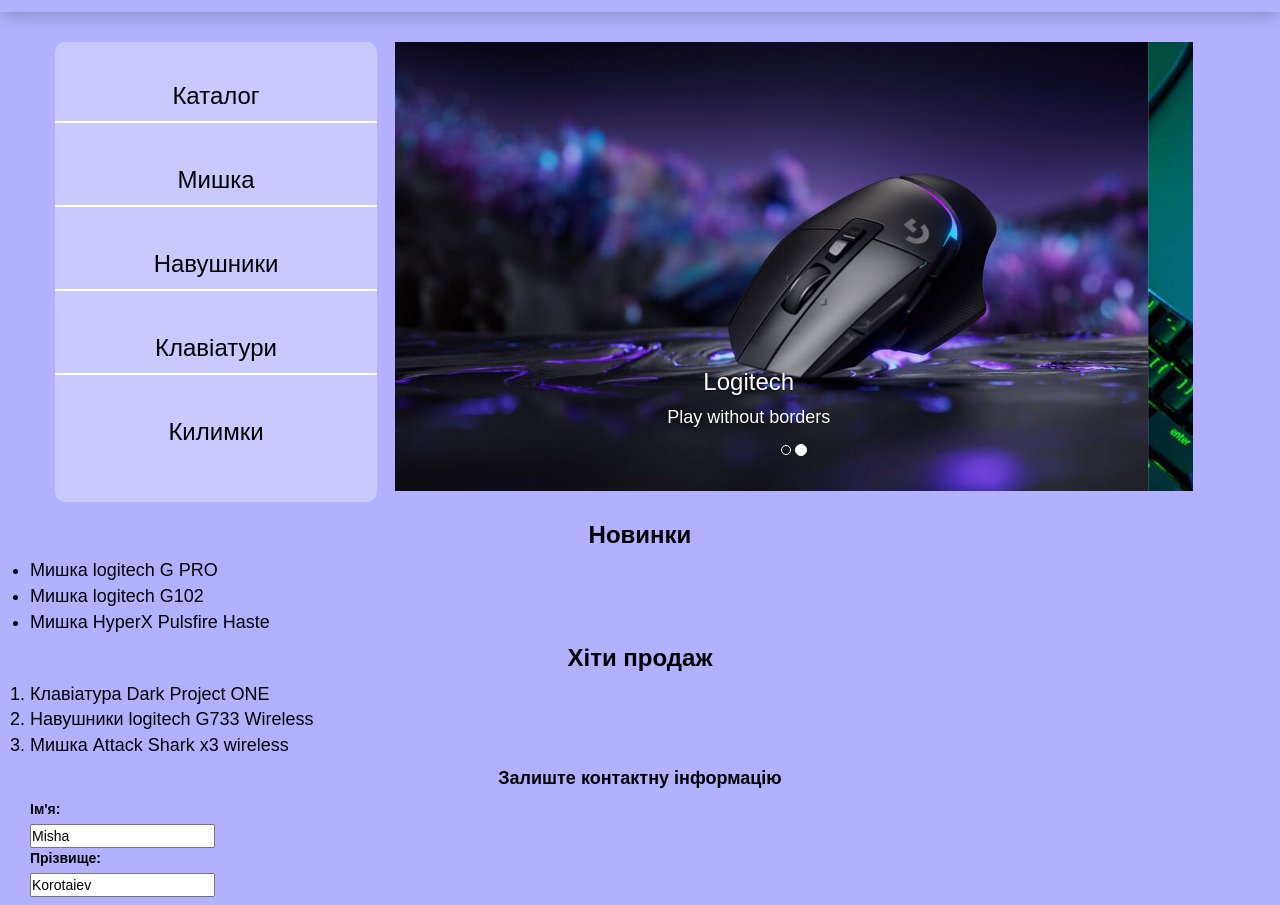
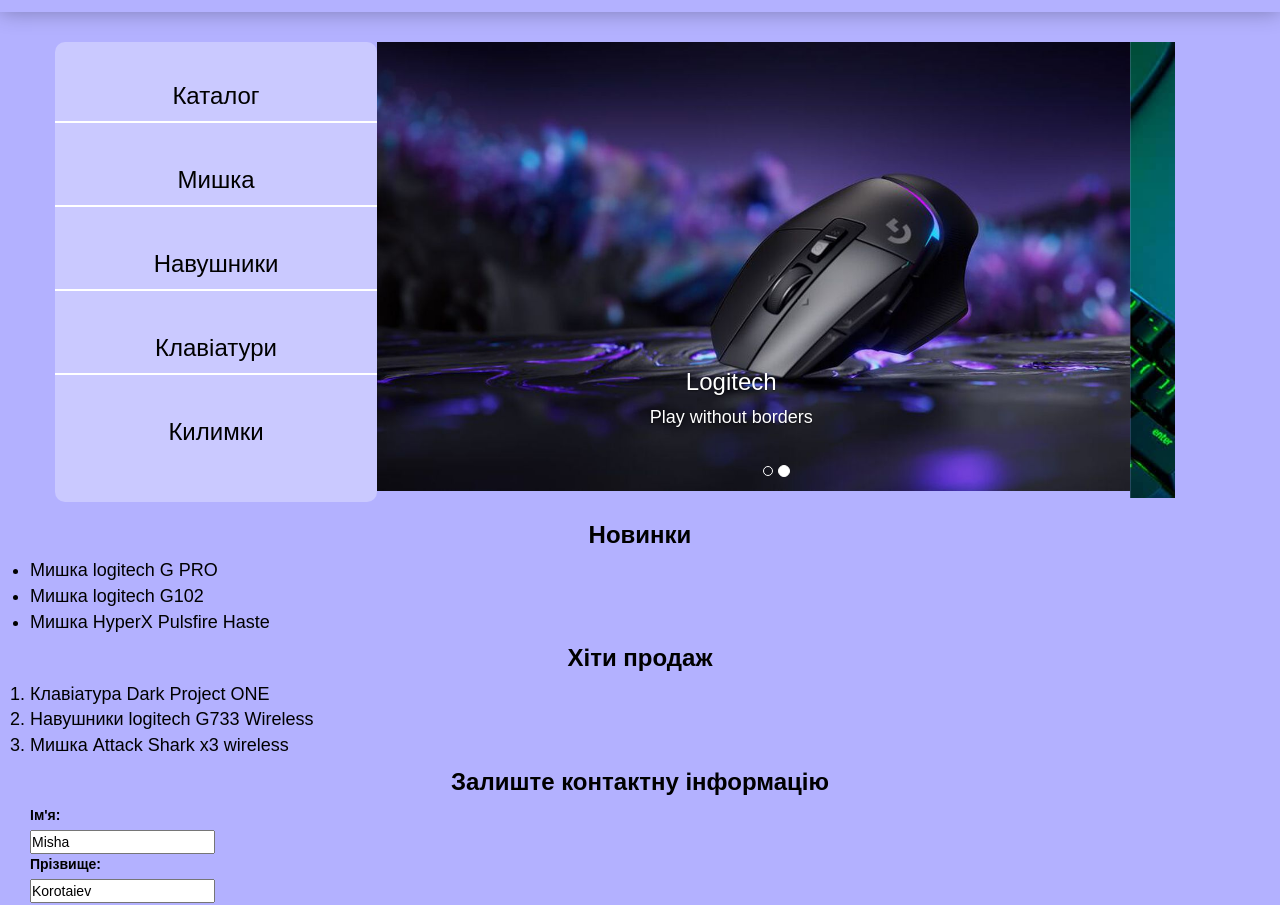
Before and after one commit to korotaiev/IS-31_Korotaiev_Mykhailo_Lab2, a plain HTML site: page index.html in a window 1280 px wide. Shown: the part 61-966 px from the top of the page. Drawn offline with nearby package versions, Linux system fonts and the light colour scheme; a web font is replaced by a local one.

Commit message:
second commit

```diff
--- a/style.css
+++ b/style.css
@@ -10,6 +10,10 @@ section header {
   justify-content: space-around;
   box-shadow: 0 0 20px rgba(0, 0, 0, 0.3);
   font-size: 16px;
+}
+h4{
+  text-align: center;
+  font-size: 24px;
 }
 section header .logo {
   font-size: 30px;
@@ -90,9 +94,9 @@ section header ul li a:hover {
   left: 0;
 }
 .carousel {
-  width: 70%; /* Встановіть потрібну ширину, наприклад, 80% від батьківського контейнера */
-  height: 80%; /* Автоматичне налаштування висоти */
-  margin: 0 auto; /* Центрування каруселі */
+  width: 70%;
+  height: 80%
+  margin: 0 auto;
   display: flex;
   justify-content: space-between;
 }
```
